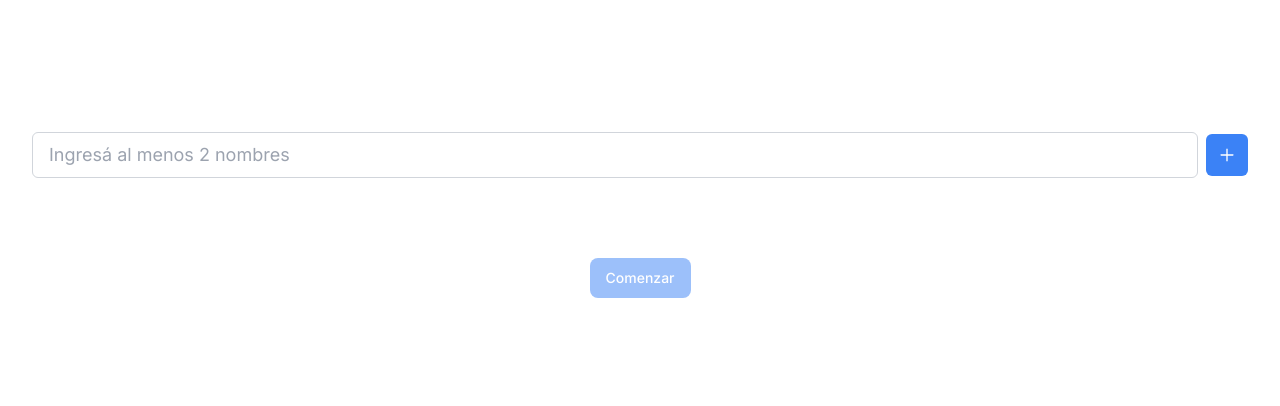
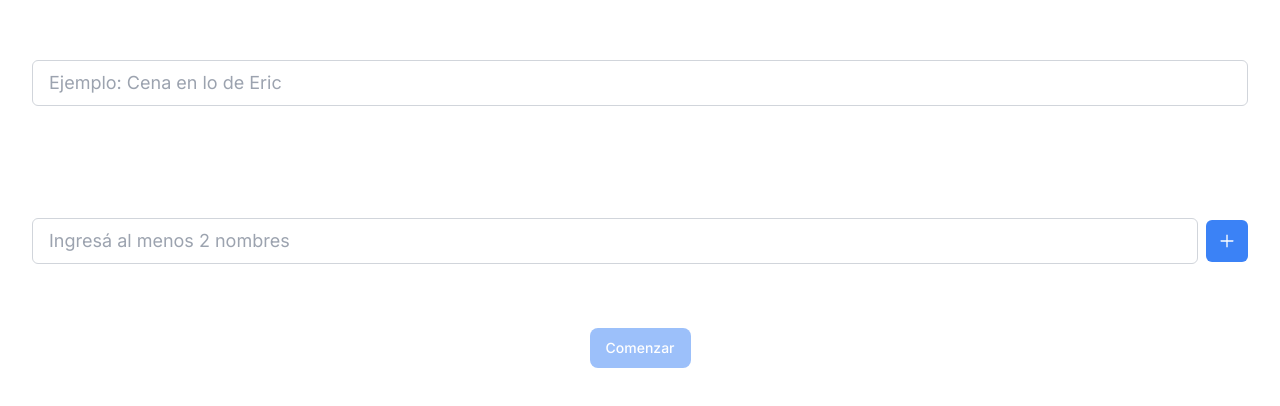
Before and after one commit to efahnle/hacemosnumeros, a Next.js app: page / in a window 1280 px wide. Shown: the part 188-594 px from the top of the page. Built offline with nearby package versions, Linux system fonts and the light colour scheme.

Commit message:
Add support for setting the group name

```diff
--- /dev/null
+++ b/app/components/NewGroupPage.tsx
@@ -0,0 +1,91 @@
+"use client";
+
+import { useRouter } from 'next/navigation';
+import { FormEvent, useState } from 'react';
+import useTagInput from "../hooks/useTagInput";
+import { TagField } from "../ui/TagField";
+
+export const FormPage = () => {
+  const MAX_TAGS = 50;
+  const MIN_TAGS = 2;
+  const router = useRouter();
+
+  const { tags, handleAddTag, handleRemoveTag } = useTagInput(MAX_TAGS);
+  const [groupName, setGroupName] = useState('');
+  const [errorMessage, setErrorMessage] = useState(''); // State for error message
+
+
+  const handleSubmit = (event: FormEvent) => {
+    event.preventDefault();
+
+    if (groupName.trim() === '' || tags.length < MIN_TAGS) {
+      setErrorMessage("Ponele un nombre a la juntada e ingresa al menos 2 participantes");
+    } else {
+      setErrorMessage(''); // Clear any existing error message
+      console.log("Group Name:", groupName); // Log the group name
+      console.log("Tags:", tags); // Log the tags
+      localStorage.setItem('names', JSON.stringify(tags));
+      router.push('/expenses-dashboard');
+    }
+  };
+
+
+  const isButtonDisabled = groupName.trim() === '' || tags.length < MIN_TAGS;
+
+  return (
+    <div>
+      <div>
+        <p className="text-center object-top lg:text-2xl md:text-1xl items-center px-12 py-6">
+          Ponele un nombre a la juntada
+        </p>
+      </div>
+
+      <div className="flex flex-col w-full text-sm md:text-base lg:text-lg py-2 md:py-4">
+        <div className="flex flex-row items-center gap-2">
+          <input
+            name="keyword_group"
+            type="text"
+            placeholder={
+              "Ejemplo: Cena en lo de Eric"
+            }
+            className="w-full border border-gray-300 rounded-md px-2 md:px-4 py-2"
+            value={groupName} // Bind the input value to state
+            onChange={(e) => setGroupName(e.target.value)} // Update state on input change
+
+          />
+        </div>
+      </div>
+
+      <div>
+        <p className="text-center object-top lg:text-2xl md:text-1xl items-center px-12 py-6">
+          Ingresá los participantes
+        </p>
+      </div>
+
+      <section className="items-center justify-center gap-y-4 ">
+        <form onSubmit={handleSubmit}>
+          <TagField
+            tags={tags}
+            addTag={handleAddTag}
+            removeTag={handleRemoveTag}
+            maxTags={MAX_TAGS}
+          />
+
+          <button
+            type="submit"
+            className={`pd-4 h-10 mt-4 items-center justify-center rounded-lg bg-blue-500 px-4 text-sm font-medium text-white transition-colors hover:bg-blue-400 focus-visible:outline focus-visible:outline-2 focus-visible:outline-offset-2 focus-visible:outline-blue-500 active:bg-blue-600 ${tags.length < MIN_TAGS ? "opacity-50 cursor-not-allowed" : ""}`}
+
+          >
+            Comenzar
+          </button>
+          {/* Conditionally render the error message */}
+          {errorMessage && (
+            <p className="text-red-500 text-sm mt-2">
+              {errorMessage}
+            </p>
+          )}
+        </form>
+      </section>
+    </div>
+  );
+};
--- a/app/components/TagsFormPage.tsx
+++ /dev/null
@@ -1,43 +0,0 @@
-"use client";
-
-import { useRouter } from 'next/navigation';
-import { FormEvent } from 'react';
-import useTagInput from "../hooks/useTagInput";
-import { TagField } from "../ui/TagField";
-
-export const FormPage = () => {
-  const MAX_TAGS = 50;
-  const MIN_TAGS = 2;
-  const router = useRouter();
-
-  const { tags, handleAddTag, handleRemoveTag } = useTagInput(MAX_TAGS);
-
-  const handleSubmit = (event : FormEvent) => {
-    event.preventDefault();
-    console.log(tags);
-    localStorage.setItem('names', JSON.stringify(tags));
-
-    router.push('/expenses-dashboard');
-  };
-
-  return (
-    <section className="items-center justify-center gap-y-4 ">
-      <form onSubmit={handleSubmit}>
-        <TagField
-          tags={tags}
-          addTag={handleAddTag}
-          removeTag={handleRemoveTag}
-          maxTags={MAX_TAGS}
-        />
-
-        <button
-          type="submit"
-          className={`pd-4 h-10 mt-8 items-center justify-center rounded-lg bg-blue-500 px-4 text-sm font-medium text-white transition-colors hover:bg-blue-400 focus-visible:outline focus-visible:outline-2 focus-visible:outline-offset-2 focus-visible:outline-blue-500 active:bg-blue-600 ${tags.length < MIN_TAGS ? "opacity-50 cursor-not-allowed" : ""}`}
-          disabled={tags.length < MIN_TAGS}
-        >
-          Comenzar
-        </button>
-      </form>
-    </section>
-  );
-};
--- a/app/page.tsx
+++ b/app/page.tsx
@@ -1,5 +1,6 @@
 import { archivo } from '@/app/ui/fonts';
-import { FormPage } from './components/TagsFormPage';
+import { FormPage } from './components/NewGroupPage';
+
 //import Image from "next/image";
 export default function Home() {
   return (
@@ -10,13 +11,8 @@ export default function Home() {
         </h1>
       </div>
       <div className='w-full '>
-        <div>
-          <p className="text-center object-top lg:text-2xl md:text-1xl items-center p-12">
-            Ingresá los nombres
-          </p>
-        </div>
-        <div className='text-center w-full object-top lg:text-2xl md:text-1xl items-center py-12 px-4'>
-          <FormPage/>
+        <div className='text-center w-full object-top lg:text-2xl md:text-1xl items-center py-6 px-4'>
+          <FormPage />
         </div>
       </div>
     </main>
```
